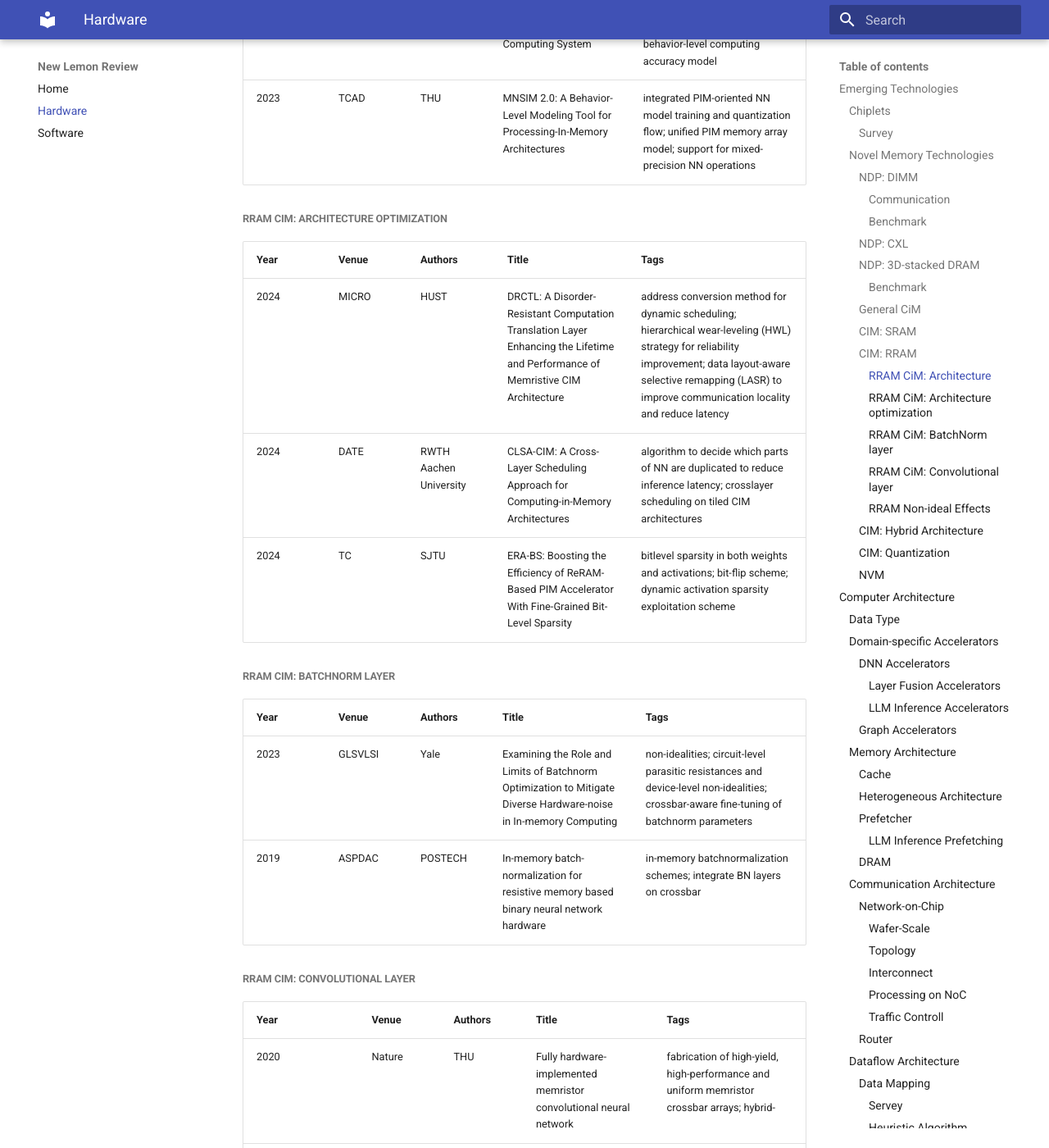
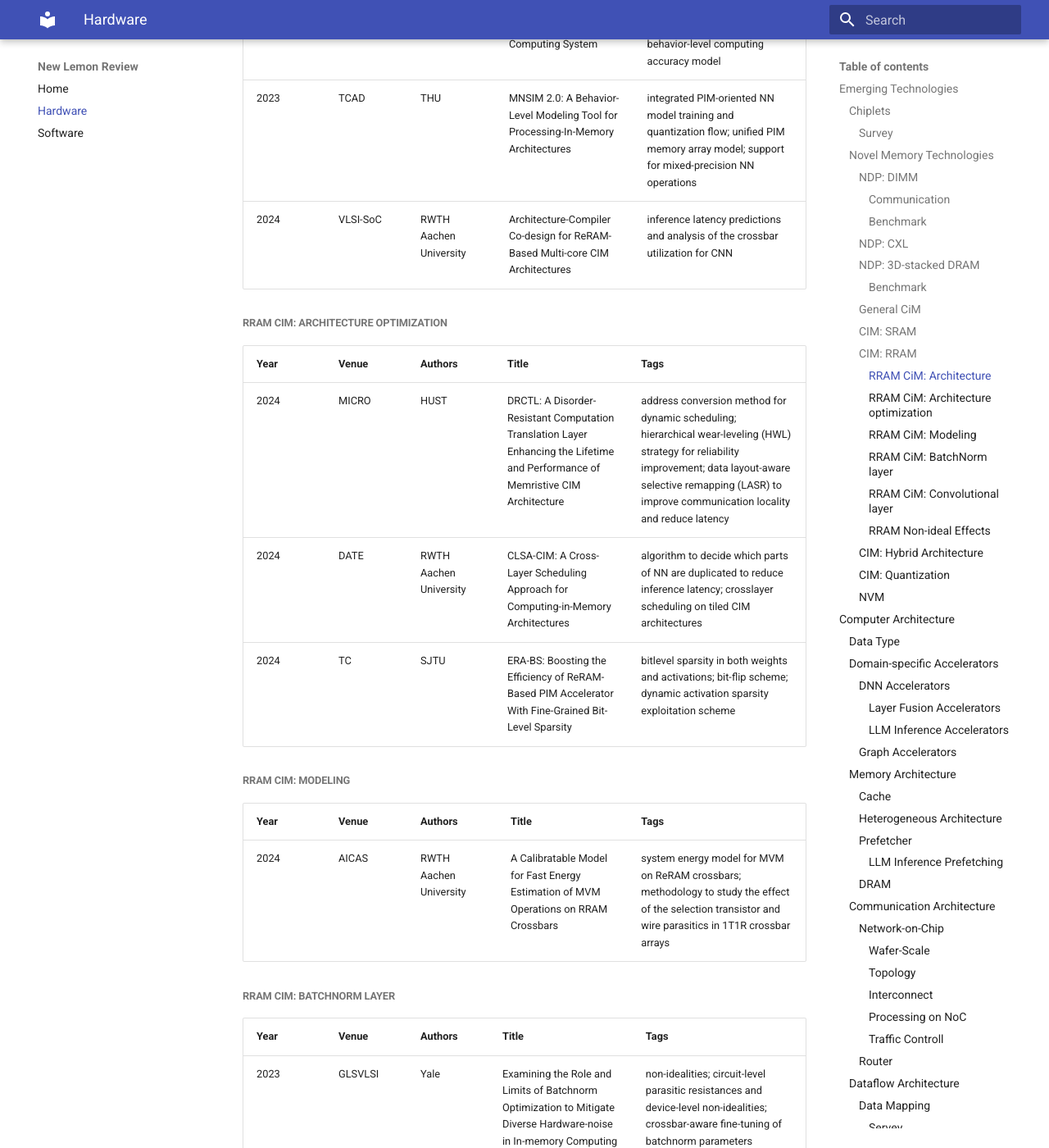
Before and after one commit to pku-lemonade/review, an MkDocs documentation site: the page built from docs/Hardware.md, in a window 1280 px wide and 1400 px high, scrolled down 5337 px. Shown: the whole window at 82% size. Built offline with MkDocs 1.6.1 and Material for MkDocs 9.7.7, drawn with Linux system fonts in a browser that asks for light colours; some of the changed text lies outside the part shown.

Commit message:
CiM related papers (#25)

```diff
--- a/docs/Hardware.md
+++ b/docs/Hardware.md
@@ -89,6 +89,7 @@
 | 2024 | DATE | UCAS | PIMSIM-NN: An ISA-based Simulation Framework for Processing-in-Memory Accelerators | event-driven simulation approach; can evaluate the optimizations of software and hardware independently |
 | 2018 | TCAD | THU | MNSIM: Simulation Platform for Memristor-Based Neuromorphic Computing System | reference design for largescale neuromorphic accelerator and can also be customized; behavior-level computing accuracy model |
 | 2023 | TCAD | THU | MNSIM 2.0: A Behavior-Level Modeling Tool for Processing-In-Memory Architectures | integrated PIM-oriented NN model training and quantization flow; unified PIM memory array model; support for mixed-precision NN operations |
+| 2024 | VLSI-SoC | RWTH Aachen University | Architecture-Compiler Co-design for ReRAM-Based Multi-core CIM Architectures | inference latency predictions and analysis of the crossbar utilization for CNN |
 
 ##### RRAM CiM: Architecture optimization
 
@@ -98,7 +99,11 @@
 | 2024 | DATE | RWTH Aachen University | CLSA-CIM: A Cross-Layer Scheduling Approach for Computing-in-Memory Architectures | algorithm to decide which parts of NN are duplicated to reduce inference latency; crosslayer scheduling on tiled CIM architectures |
 | 2024 | TC | SJTU | ERA-BS: Boosting the Efficiency of ReRAM-Based  PIM Accelerator With Fine-Grained  Bit-Level Sparsity | bitlevel sparsity in both weights and activations; bit-flip scheme; dynamic activation sparsity exploitation scheme |
 
+##### RRAM CiM: Modeling
 
+| Year | Venue | Authors | Title | Tags |
+|-|-|-|-|-|
+| 2024 | AICAS | RWTH Aachen University | A Calibratable Model for Fast Energy Estimation of MVM Operations on RRAM Crossbars | system energy model for MVM on ReRAM crossbars; methodology to study the effect of the selection transistor and wire parasitics in 1T1R crossbar arrays |
 
 ##### RRAM CiM: BatchNorm layer
 
@@ -116,6 +121,8 @@
 | 2020 | TCAS-I | Georgia Tech | Optimizing Weight Mapping and Data Flow for Convolutional Neural Networks on Processing-in-Memory Architectures | weight mapping to avoid multiple access to input; pipeline architecture for conv layer calculation |
 | 2019 | TED | PKU | Convolutional Neural Networks Based on RRAM Devices for Image Recognition and Online Learning Tasks | RRAM-based hardware implementation of CNN; expand kernel to the size of image |
 | 2021 | TCAD | SJTU | Efficient and Robust RRAM-Based Convolutional Weight Mapping With Shifted and Duplicated Kernel | shift and duplicate kernel (SDK) convolutional weight mapping architecture; parallel-window size allocation algorithm; kernel synchronization method |
+| 2023 | VLSI-SoC | RWTH Aachen University | Mapping of CNNs on multi-core RRAM-based CIM architectures | architecture optimized for communication; compiler algorithms for conv2D layer; cycle-accurate simulator|
+| 2023 | TODAES | UCAS | Mathematical Framework for Optimizing Crossbar Allocation for ReRAM-based CNN Accelerators | formulate a crossbar allocation problem for ReRAM-based CNN accelerators; dynamic programming based solver; models the performance considering allocation problem |
 
 ##### RRAM Non-ideal Effects
 
@@ -147,7 +154,7 @@
 | Year | Venue | Authors | Title | Tags |
 |-|-|-|-|-|
 | 2024 | ISCAS | UMCP | On-Chip Adaptation for Reducing Mismatch in Analog Non-Volatile Device Based Neural Networks | float-gate transistors based; hot-electron injection to address the issue of mismatch and variation |
-
+| 2023 | DATE | UniBo | End-to-End DNN Inference on a Massively Parallel Analog In Memory Computing Architecture | many-core heterogeneous architecture; general-purpose system based on RISC-V cores and nvAIMC cores; based on Phase-Change Memory(PCM); |
 
 
 ## Computer Architecture
```
